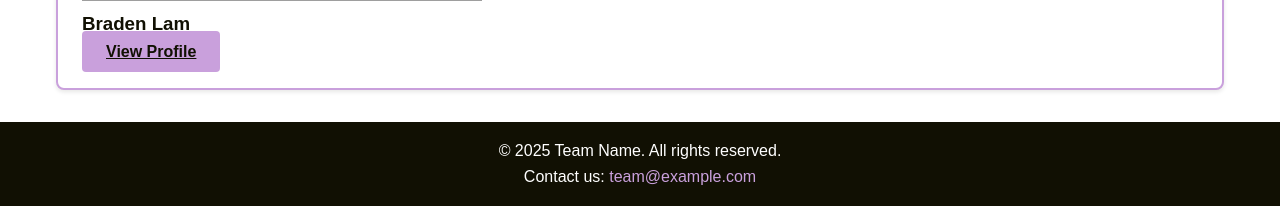
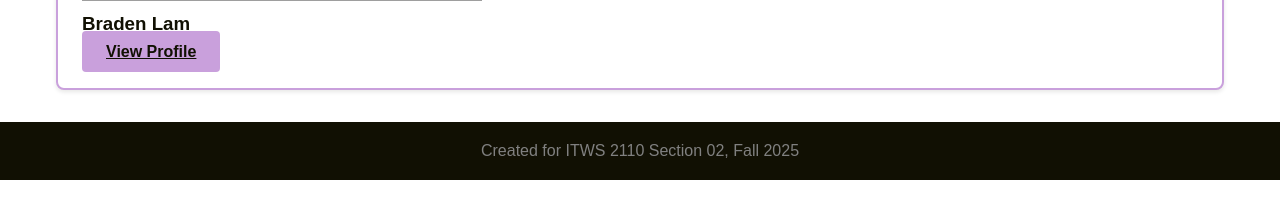
Before and after one commit to jzgom067/F25-ITWS2110-TeamSite, a PHP site: page / in a window 1280 px wide. Shown: the part 2464-2670 px from the top of the page. After the commit the page ends 2644 px from the top, so only its background shows below. Run offline with PHP 8.4, Linux system fonts and the light colour scheme; grey boxes are pictures that could not be loaded.

Commit message:
Simplify footer
Removes unnecessary info and just adds a nice message.

```diff
--- a/index.html
+++ b/index.html
@@ -85,8 +85,7 @@
     </main>
 
     <footer id="contact">
-        <p>&copy; 2025 Team Name. All rights reserved.</p>
-        <p>Contact us: <a href="mailto:team@example.com">team@example.com</a></p>
+        <p>Created for ITWS 2110 Section 02, Fall 2025</p>
     </footer>
 
 </body>
--- a/style.css
+++ b/style.css
@@ -20,19 +20,10 @@ header {
 
 footer {
     background-color: #111003;
-    color: #FFFFFF;
+    color: gray;
     padding: 1rem;
     text-align: center;
     margin-top: 2rem;
-}
-
-footer a {
-    color: #C9A0DC;
-    text-decoration: none;
-}
-
-footer a:hover {
-    color: #FFFFFF;
 }
 
 nav {
```
